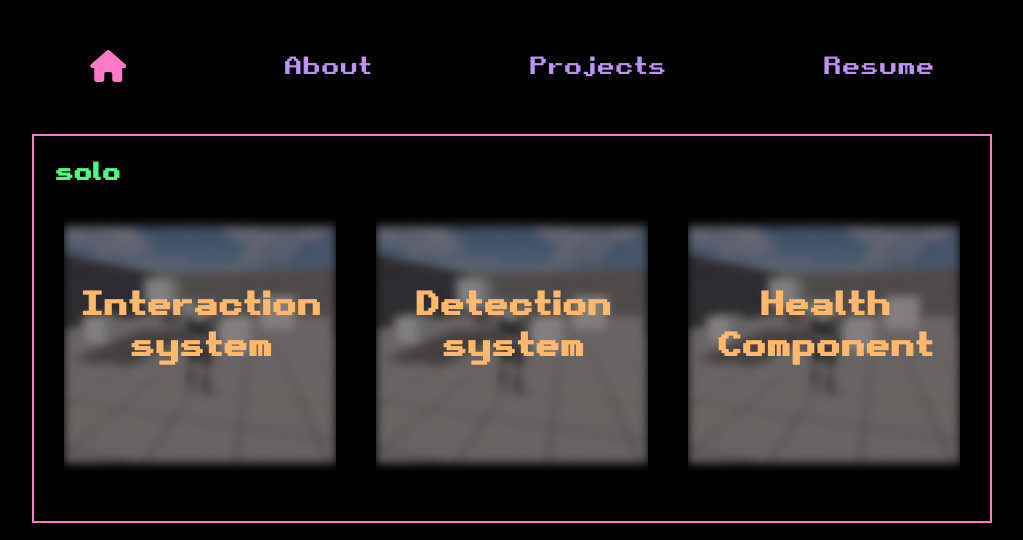
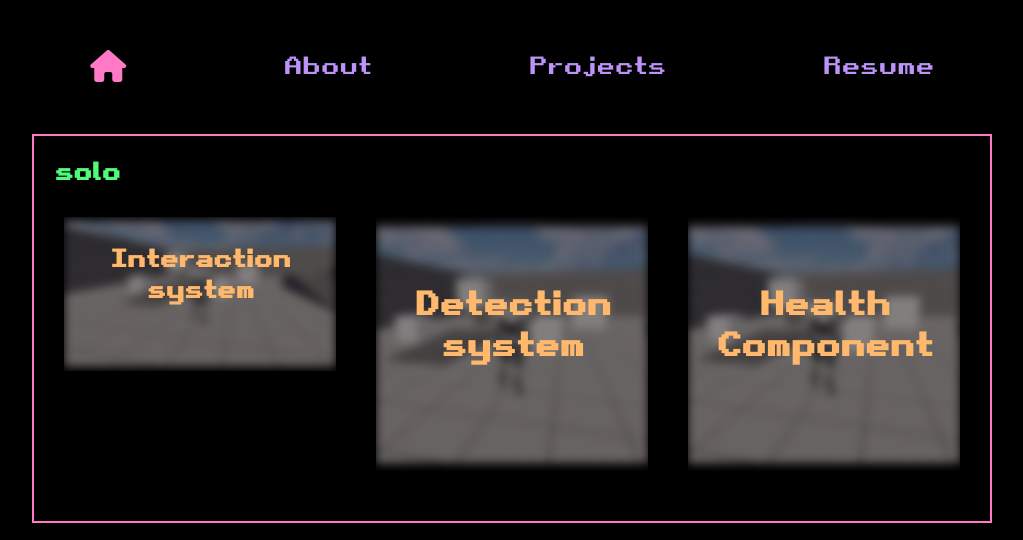
Before and after one commit to hcdvall/hcdvall.github.io, a plain HTML site: page projects.html in a window 1280 px wide. Shown: the top 540 px of the page, without its empty margins (128-1151 px from the left). Drawn offline with Linux system fonts and the light colour scheme.

```diff
--- a/projects.html
+++ b/projects.html
@@ -39,10 +39,10 @@
             <div class="grid-child-element purple">
                 <a href="interaction_system.html" class="project-link">
                     <div class="project">
-                        <img class="image1" src="gifs/interaction_system.gif">
-                        <img class="image2" src="pics/interaction_system.png">
+                        <img class="image1" src="gifs/interaction_system.gif" style="height: 150px;">
+                        <img class="image2" src="pics/interaction_system.png" style="height: 150px;">
                         <div class="project-text">
-                            <h3 style="font-size: xx-large;">Interaction system</h3>
+                            <h3 style="font-size: x-large;">Interaction system</h3>
 
                         </div>
                     </div>
```
Also changed, not shown: styles.css (+0 -7 lines).
